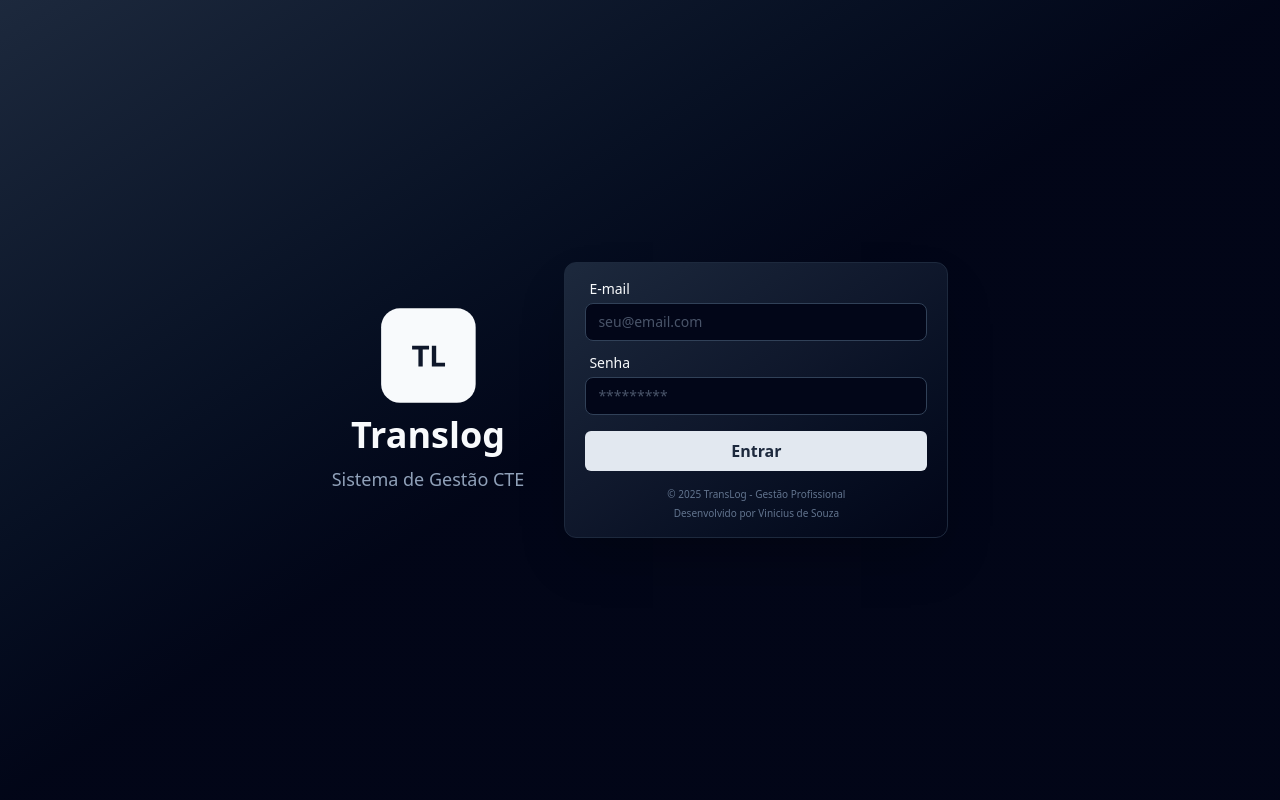
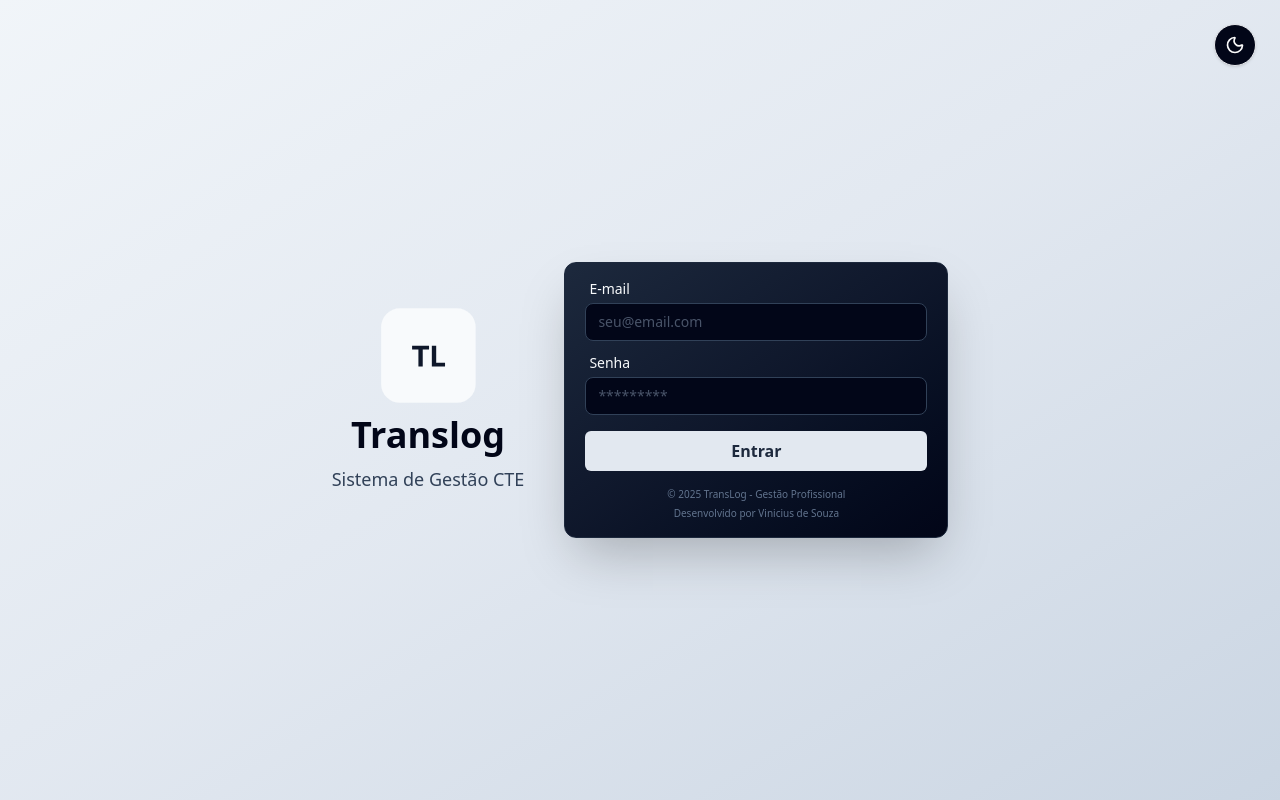
Before and after one commit to miguelitox2/TransLog-Frontend, a React (Vite) app: page /signin in a window 1280 px wide. Built offline with nearby package versions, Linux system fonts and the light colour scheme; no server answers.

Commit message:
feat: new route stock added

```diff
--- a/src/components/Sidebar.tsx
+++ b/src/components/Sidebar.tsx
@@ -11,6 +11,7 @@ import {
   FileText,
   Users,
   LayoutDashboard,
+  Box,
 } from "lucide-react";
 import { ConfirmModal } from "./ConfirmModal";
 
@@ -33,6 +34,7 @@ const menuItems = [
     icon: <Users size={18} />,
   },
   { href: "/financial", title: "Relatórios", icon: <BarChart3 size={18} /> },
+  { href: "/stock", title: "Estoque", icon: <Box size={18} /> },
 ];
 
 export function Sidebar() {
--- a/src/main.tsx
+++ b/src/main.tsx
@@ -18,6 +18,7 @@ import {
 } from "react-router-dom";
 import { Financial } from "./routes/Financial";
 import { Toast } from "./components/Toast";
+import { Stock } from "./routes/Stock";
 
 // 1. Rota Protegida Geral (Verifica apenas login)
 const ProtectedRoute = () => {
@@ -60,6 +61,7 @@ const router = createBrowserRouter([
           { path: "register-cte", element: <CreatePending /> },
           { path: "list-ctes", element: <ListCtes /> },
           { path: "financial", element: <Financial /> },
+          { path: "stock", element: <Stock /> },
           // 3. Movemos o settings para dentro de um grupo protegido por cargo
           {
             element: <AdminRoute />,
--- a/src/routes/SignIn.tsx
+++ b/src/routes/SignIn.tsx
@@ -6,6 +6,9 @@ import * as z from "zod";
 import { Inputs } from "../components/Inputs";
 import { useAuth } from "../components/AuthContext";
 import toast from "react-hot-toast";
+import "../style.css";
+import { useEffect, useState } from "react";
+import { Moon, Sun } from "lucide-react";
 
 // Schema de validação
 const signInSchema = z.object({
@@ -16,6 +19,29 @@ const signInSchema = z.object({
 type SignInFormData = z.infer<typeof signInSchema>;
 
 export function SignIn() {
+  const [isDark, setIsDark] = useState(() => {
+    const saved = localStorage.getItem("theme");
+    return (
+      saved === "dark" ||
+      (!saved && window.matchMedia("(prefers-color-scheme: dark)").matches)
+    );
+  });
+
+  useEffect(() => {
+    const html = document.documentElement;
+
+    if (isDark) {
+      html.classList.add("dark");
+      html.style.colorScheme = "dark";
+      localStorage.setItem("theme", "dark");
+    } else {
+      html.classList.remove("dark");
+      html.style.colorScheme = "light";
+      localStorage.setItem("theme", "light");
+    }
+  }, [isDark]);
+
+  const toggleTheme = () => setIsDark(!isDark);
   const { signIn } = useAuth();
   const navigate = useNavigate();
 
@@ -37,11 +63,13 @@ export function SignIn() {
   };
 
   return (
-    <main className="w-full flex gap-10 items-center justify-center h-screen text-slate-50 bg-gradient-to-br from-slate-800 via-slate-950 to-slate-950">
+    <main className="w-full flex gap-10 items-center justify-center h-screen text-slate-50  bg-gradient-to-br from-slate-100 via-slate-200 to-slate-300 dark:bg-gradient-to-br dark:from-slate-800 dark:via-slate-900 dark:to-slate-950">
       <div className="flex flex-col items-center gap-1">
         <img src={logo} alt="logo" className="size-24" />
-        <h1 className="text-4xl font-bold mt-2 mb-1.5">Translog</h1>
-        <span className="text-slate-400 font-light text-lg">
+        <h1 className="text-4xl text-slate-950 dark:text-slate-200 font-bold mt-2 mb-1.5">
+          Translog
+        </h1>
+        <span className="text-slate-700 dark:text-slate-400 font-light text-lg">
           Sistema de Gestão CTE
         </span>
       </div>
@@ -83,6 +111,16 @@ export function SignIn() {
           </button>
 
           <footer className="flex flex-col items-center gap-1">
+            <button
+              onClick={toggleTheme}
+              className="fixed top-6 right-6 p-2.5 rounded-full bg-slate-950 dark:bg-slate-800 text-zinc-50 dark:text-zinc-100 border border-gray-200 dark:border-zinc-800 shadow-sm cursor-pointer transition-all active:scale-90 hover:bg-slate-500 dark:hover:bg-slate-600"
+            >
+              {isDark ? (
+                <Sun size={20} className="text-amber-400" />
+              ) : (
+                <Moon size={20} />
+              )}
+            </button>
             <span className="text-[10px] text-slate-500">
               © 2025 TransLog - Gestão Profissional
             </span>
--- /dev/null
+++ b/src/routes/Stock.tsx
@@ -0,0 +1,3 @@
+export function Stock() {
+  return <div>Stock</div>;
+}
--- a/src/services/api.ts
+++ b/src/services/api.ts
@@ -21,3 +21,25 @@ api.interceptors.request.use((config) => {
 
   return config;
 });
+api.interceptors.response.use(
+  (response) => {
+    // Se a resposta for sucesso, apenas retorna ela normalmente
+    return response;
+  },
+  (error) => {
+    // Se o erro vier do servidor e for 401 (Token expirado ou inválido)
+    if (error.response && error.response.status === 401) {
+      // Limpa o token para o sistema saber que não está mais logado
+      localStorage.removeItem("rodonaves_token");
+
+      // Opcional: limpa dados do usuário se você salvar no storage
+      localStorage.removeItem("user_data");
+
+      // Redireciona para a raiz (Login) limpando o estado do navegador
+      window.location.href = "/";
+    }
+
+    // Retorna o erro para que o componente (ex: Modal, Lista) saiba que falhou
+    return Promise.reject(error);
+  },
+);
--- /dev/null
+++ b/src/style.css
@@ -0,0 +1,7 @@
+@import "tailwindcss";
+@theme {
+  --color-brand-primary: #020618;
+  --color-brand-dark: #10b981;
+}
+
+@custom-variant dark (&:where(.dark, .dark *));
```
